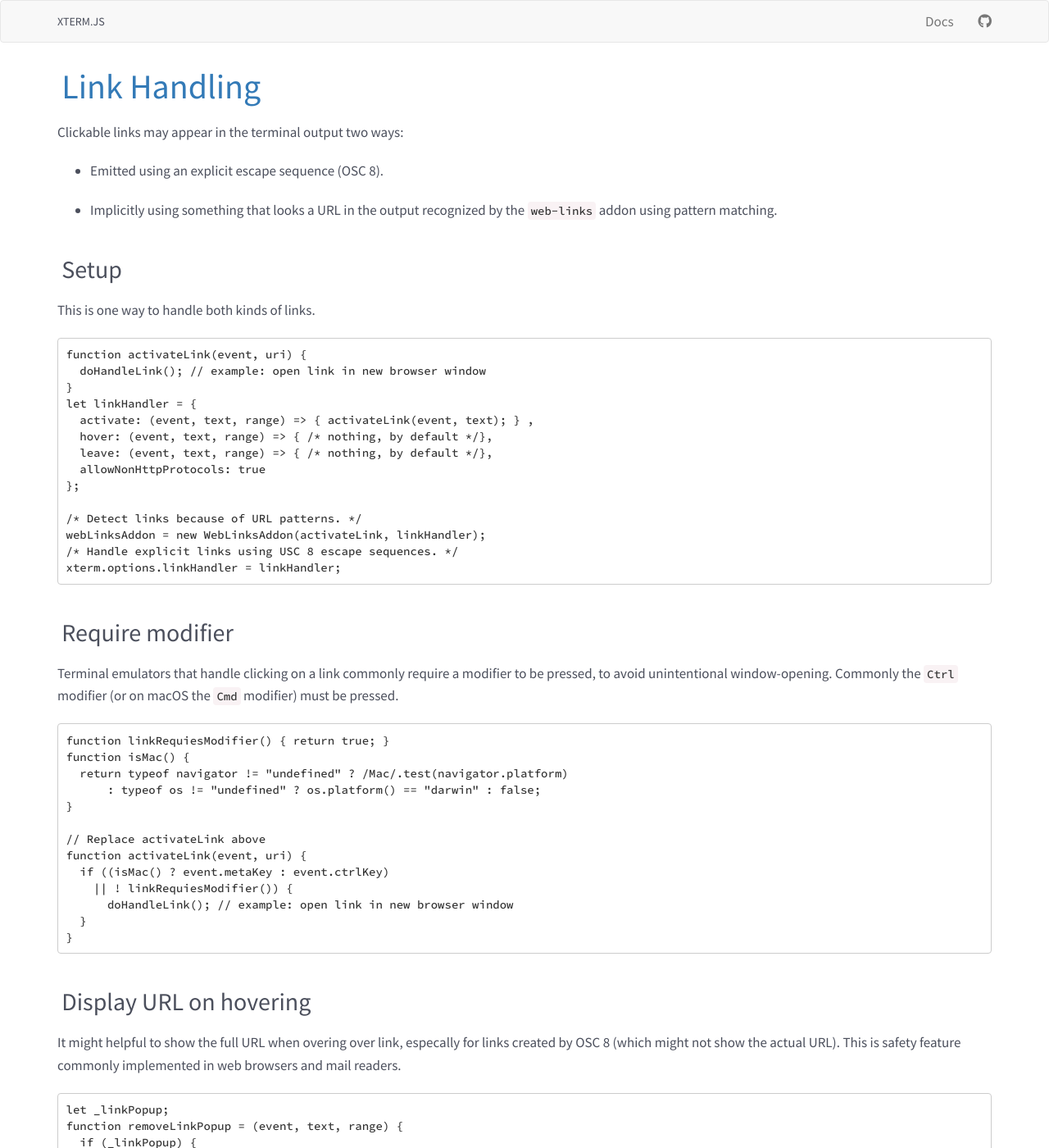
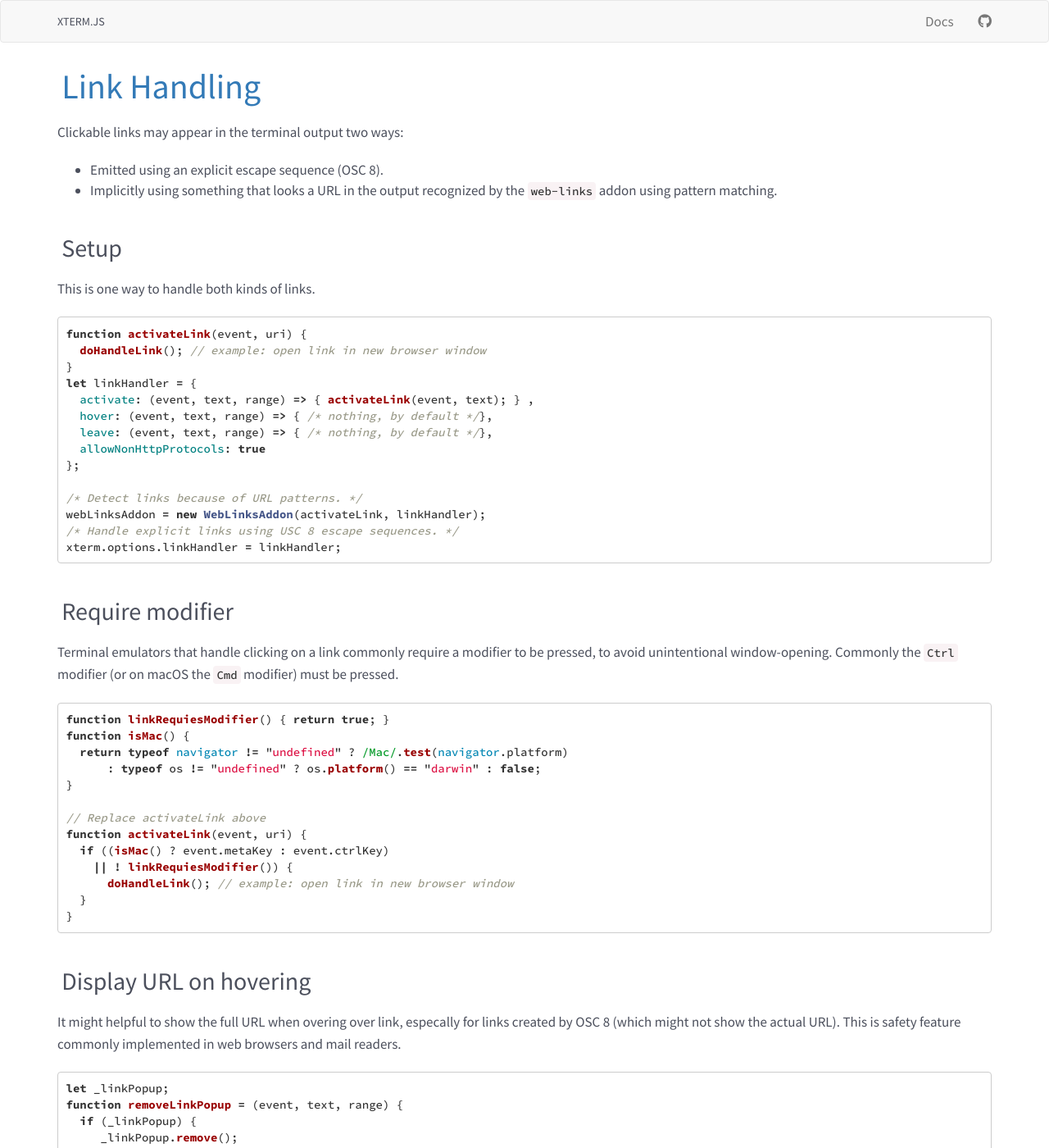
Before and after one commit to xtermjs/xtermjs.org, a Jekyll site: the page built from _docs/guides/link-handling.md, in a window 1280 px wide and 1400 px high. Shown: the whole window at 82% size. Built offline with Jekyll 4.4.1, drawn with Linux system fonts in a browser that asks for light colours; some of the changed text lies outside the part shown.

`````diff
--- a/_docs/guides/link-handling.md
+++ b/_docs/guides/link-handling.md
@@ -2,16 +2,17 @@
 title: Link Handling
 category: Guides
 ---
+
 Clickable links may appear in the terminal output two ways:
 
 * Emitted using an explicit escape sequence (OSC 8).
+* Implicitly using something that looks a URL in the output recognized by the `web-links` addon using pattern matching.
 
-* Implicitly using something that looks a URL in the output
-  recognized by the `web-links` addon using pattern matching.
+## Setup
 
-## Setup ##
 This is one way to handle both kinds of links.
-```
+
+```js
 function activateLink(event, uri) {
   doHandleLink(); // example: open link in new browser window
 }
@@ -27,11 +28,12 @@ webLinksAddon = new WebLinksAddon(activateLink, linkHandler);
 /* Handle explicit links using USC 8 escape sequences. */
 xterm.options.linkHandler = linkHandler;
 ```
-## Require modifier ##
-Terminal emulators that handle clicking on a link commonly require a
-modifier to be pressed, to avoid unintentional window-opening.
-Commonly the `Ctrl` modifier (or on macOS the `Cmd` modifier) must be pressed.
-```
+
+## Require modifier
+
+Terminal emulators that handle clicking on a link commonly require a modifier to be pressed, to avoid unintentional window-opening. Commonly the `Ctrl` modifier (or on macOS the `Cmd` modifier) must be pressed.
+
+```js
 function linkRequiesModifier() { return true; }
 function isMac() {
   return typeof navigator != "undefined" ? /Mac/.test(navigator.platform)
@@ -46,11 +48,12 @@ function activateLink(event, uri) {
   }
 }
 ```
-## Display URL on hovering ##
-It might helpful to show the full URL when overing over link,
-especally for links created by OSC 8 (which might not show the actual URL).
-This is safety feature commonly implemented in web browsers and mail readers.
-```
+
+## Display URL on hovering
+
+It might helpful to show the full URL when overing over link, especally for links created by OSC 8 (which might not show the actual URL). This is safety feature commonly implemented in web browsers and mail readers.
+
+```js
 let _linkPopup;
 function removeLinkPopup = (event, text, range) {
   if (_linkPopup) {
@@ -85,8 +88,10 @@ function showLinkPopup(event, text, range) {
 linkHandler.hover = showLinkPopup;
 linkHandler.leave = removeLinkPopup;
 ```
+
 Possible CSS styling for the hover popup:
-```
+
+```css
 div.xterm-link-popup {
   font-size: small;
   line-break: normal; /* auto doesn't work for WebKit */
@@ -98,4 +103,4 @@ div.xterm-link-popup {
   background: #6c4c4c;
   border-color: #150262;
 }
-````
+```
`````
